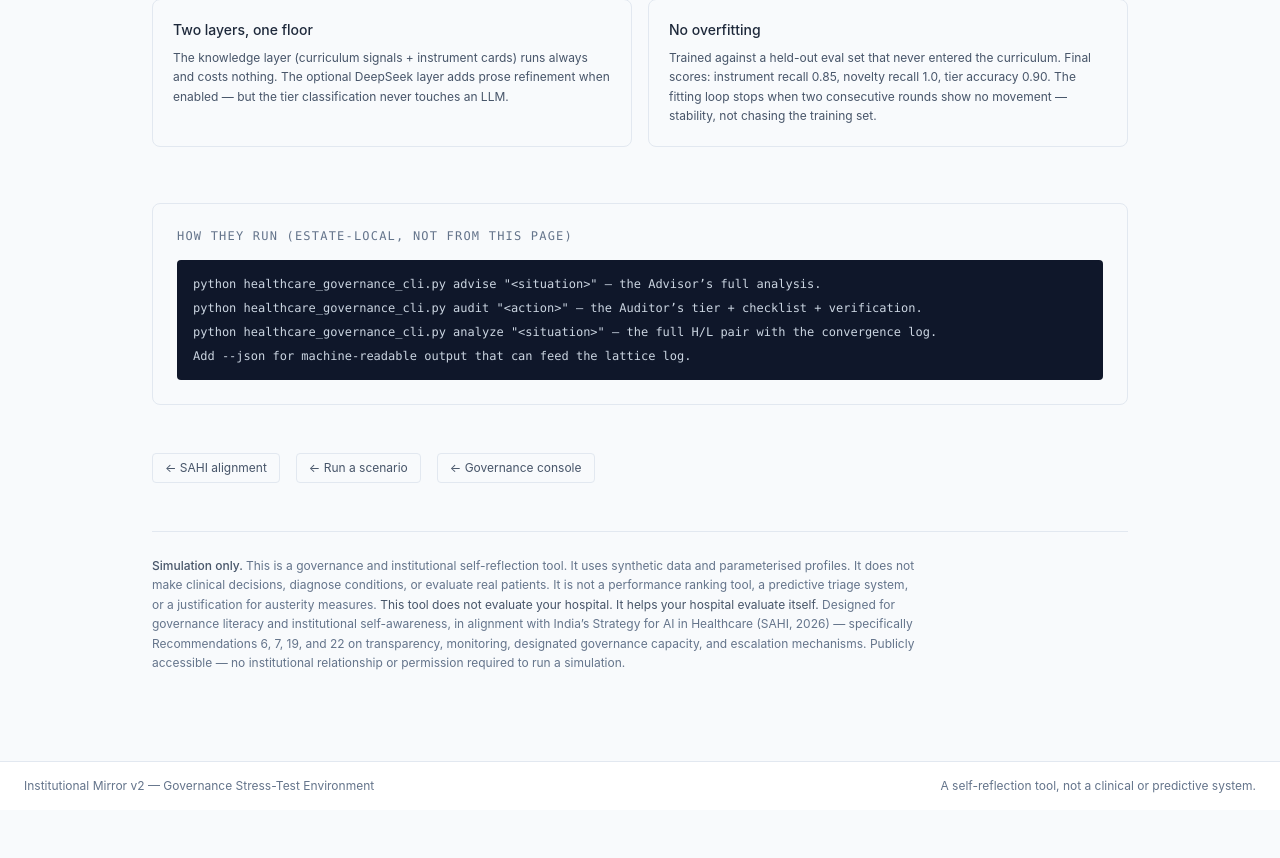
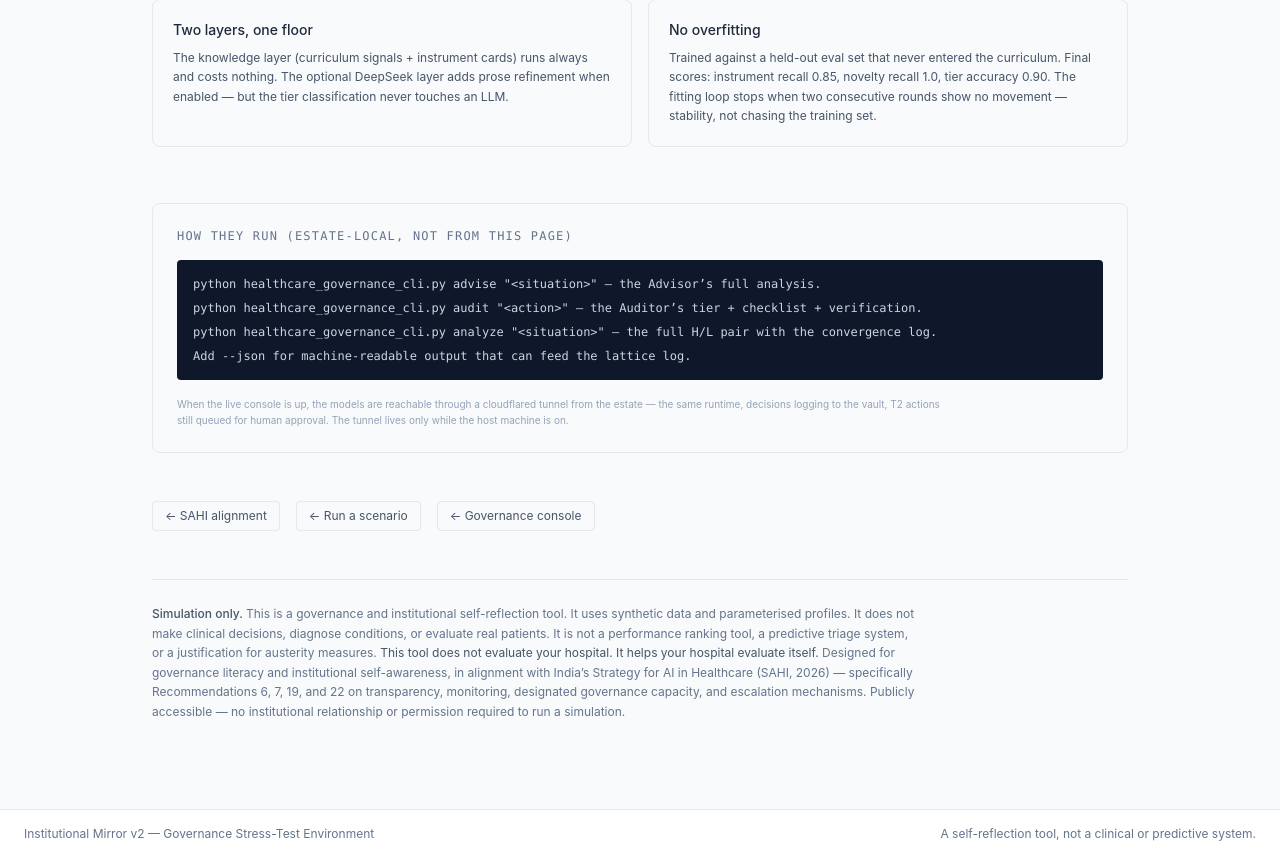
Before and after one commit to MedEvolv/hospital-simulator, a Next.js app in the folder vercel-app/: page /governance-models in a window 1280 px wide. Shown: the part 1732-2590 px from the top of the page. Before the commit the page ends 2542 px from the top, so only its background shows below. Built offline with nearby package versions, Linux system fonts and the light colour scheme.

Commit message:
docs: clarify tunnel mechanism on governance-models page
Adds an honest note that the live console runs through a cloudflared
tunnel from the estate when the host machine is on.

Co-authored-by: CommandCodeBot <noreply@commandcode.ai>

```diff
--- a/vercel-app/app/governance-models/page.tsx
+++ b/vercel-app/app/governance-models/page.tsx
@@ -170,6 +170,12 @@ export default function GovernanceModelsPage() {
             <p key={i}>{line}</p>
           ))}
         </div>
+        <p className="text-[10px] text-slate-400 mt-4 leading-relaxed max-w-3xl">
+          When the live console is up, the models are reachable through a cloudflared
+          tunnel from the estate — the same runtime, decisions logging to the vault,
+          T2 actions still queued for human approval. The tunnel lives only while the
+          host machine is on.
+        </p>
       </div>
 
       {/* ── Related ────────────────────────────────────────────────────── */}
```
